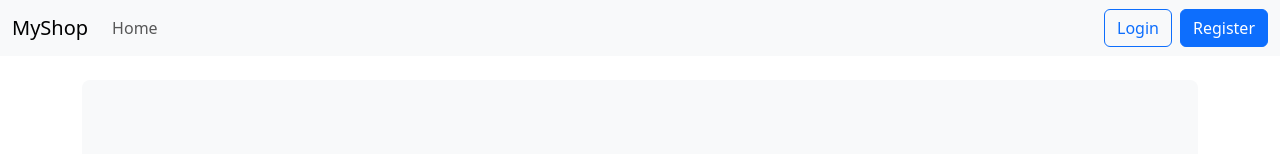
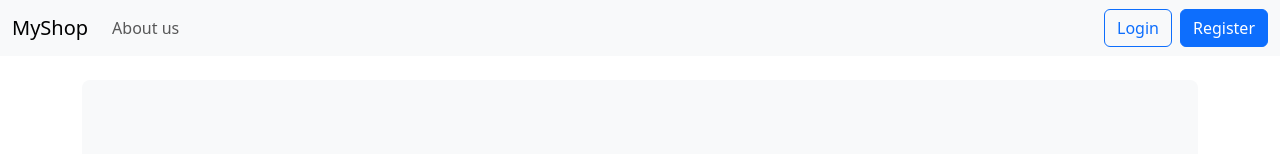
Before and after one commit to azizulhakim0794/e-commerce, a React (Vite) app in the folder frontend/: page / in a window 1280 px wide. Shown: the top 154 px of the page. Built offline with nearby package versions, Linux system fonts and the light colour scheme; no server answers.

Commit message:
updated the navbar

```diff
--- a/frontend/src/components/Navbar.tsx
+++ b/frontend/src/components/Navbar.tsx
@@ -31,14 +31,13 @@
 
                 <div className="collapse navbar-collapse" id="navbarNav">
                     <ul className="navbar-nav me-auto mb-2 mb-lg-0">
-                        <li className="nav-item">
-                            <Link className="nav-link" to="/">
-                                Home
-                            </Link>
-                        </li>
+                        {user ? <>
+                            <li className="nav-item">
+                                <Link className="nav-link" to="/">
+                                    Home
+                                </Link>
+                            </li>
 
-
-                        {user ? <>
                             <li className="nav-item">
                                 <Link className="nav-link" to="/cart">
                                     Cart
@@ -51,6 +50,11 @@
                                 </Link>
                             </li>
                         </> : <></>}
+                        <li className="nav-item">
+                            <Link className="nav-link" to="/about-us">
+                                About us
+                            </Link>
+                        </li>
                     </ul>
 
                     <div className="d-flex align-items-center gap-2">
```
